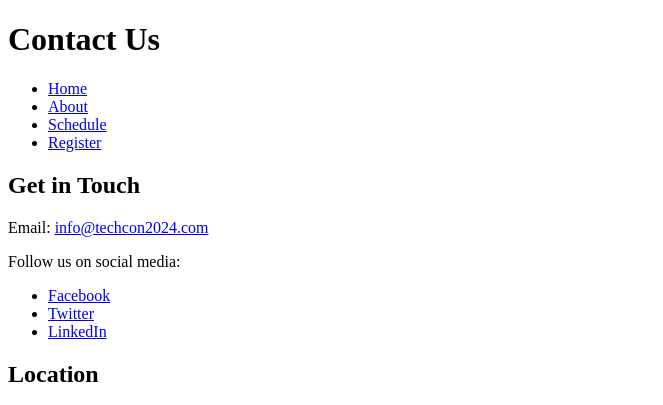
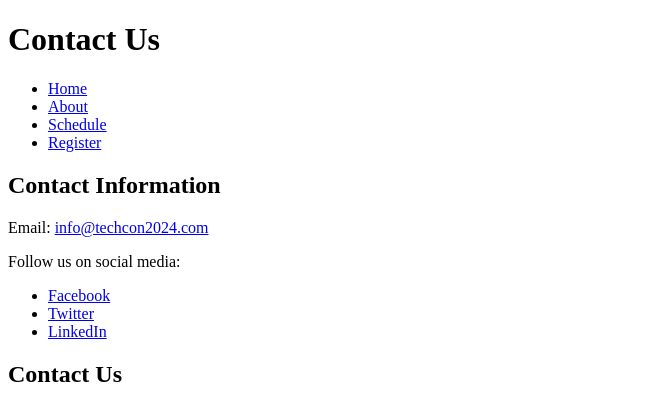
Before and after one commit to RIVONINGO1/TechCon_HTML, a plain HTML site: page techcon_website/contact.html in a window 1280 px wide. Shown: the top 405 px of the page, without its empty margins (0-663 px from the left). Drawn offline with Linux system fonts and the light colour scheme.

Commit message:
Update contact.html

```diff
--- a/techcon_website/contact.html
+++ b/techcon_website/contact.html
@@ -19,7 +19,7 @@
   </header>
   <main>
     <section>
-      <h2>Get in Touch</h2>
+      <h2>Contact Information</h2>
       <p>Email: <a href="mailto:info@techcon2024.com">info@techcon2024.com</a></p>
       <p>Follow us on social media:</p>
       <ul>
@@ -29,7 +29,7 @@
       </ul>
     </section>
     <section>
-      <h2>Location</h2>
+      <h2>Contact Us</h2>
       <iframe src="https://www.google.com/maps/embed?pb=!1m18!1m12!1m3!1d3151.838129873548!2d-122.08405108468194!3d37.38534807929435!2m3!1f0!2f0!3f0!3m2!1i1024!2i768!4f13.1!3m3!1m2!1s0x808fba02425a6d1d%3A0x6c296fadef76ade4!2sTechCon%202024!5e0!3m2!1sen!2sza!4v1643723404631!5m2!1sen!2sza" width="600" height="450" style="border:0;" allowfullscreen="" loading="lazy"></iframe>
     </section>
     <section>
```
